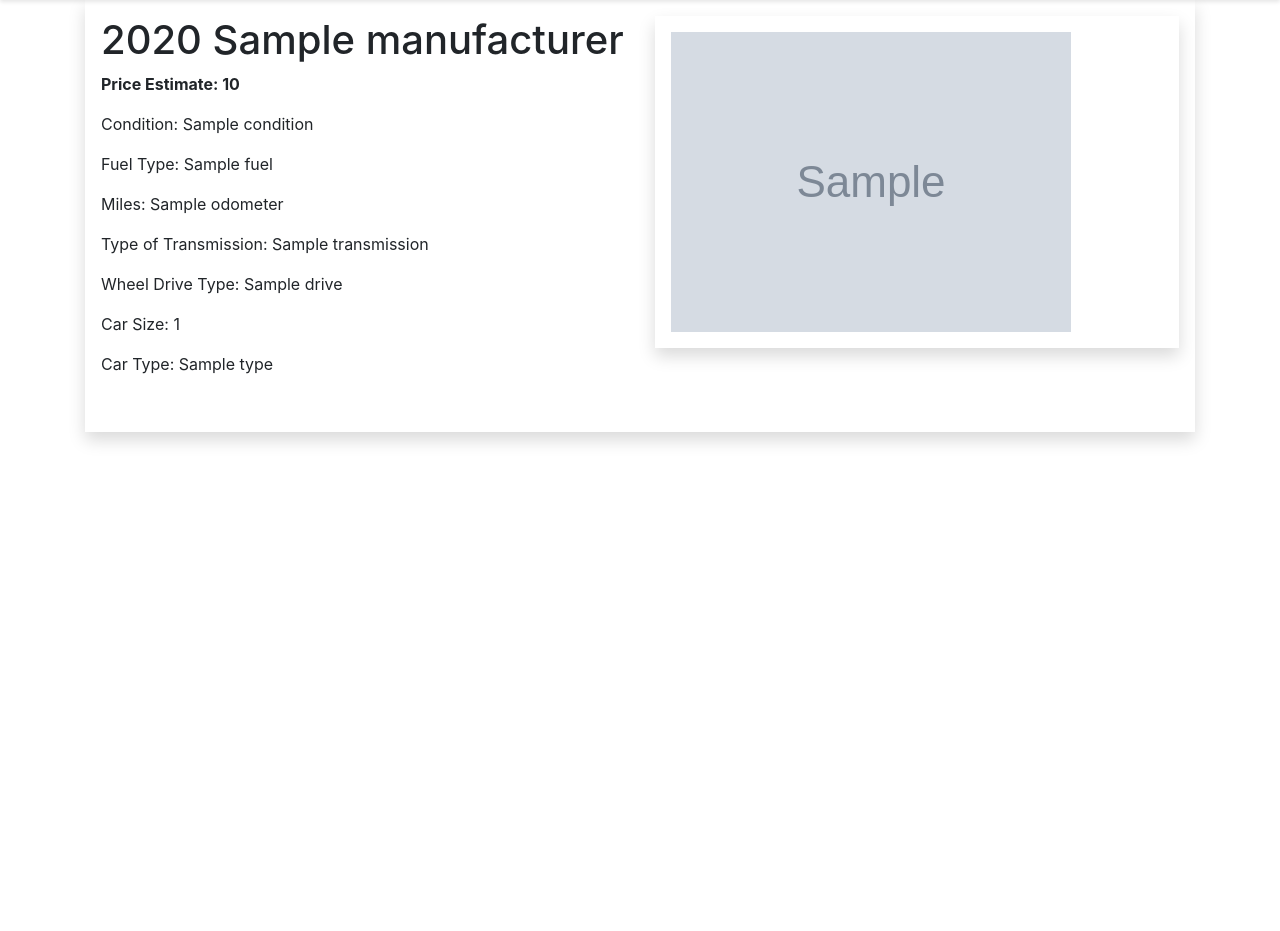
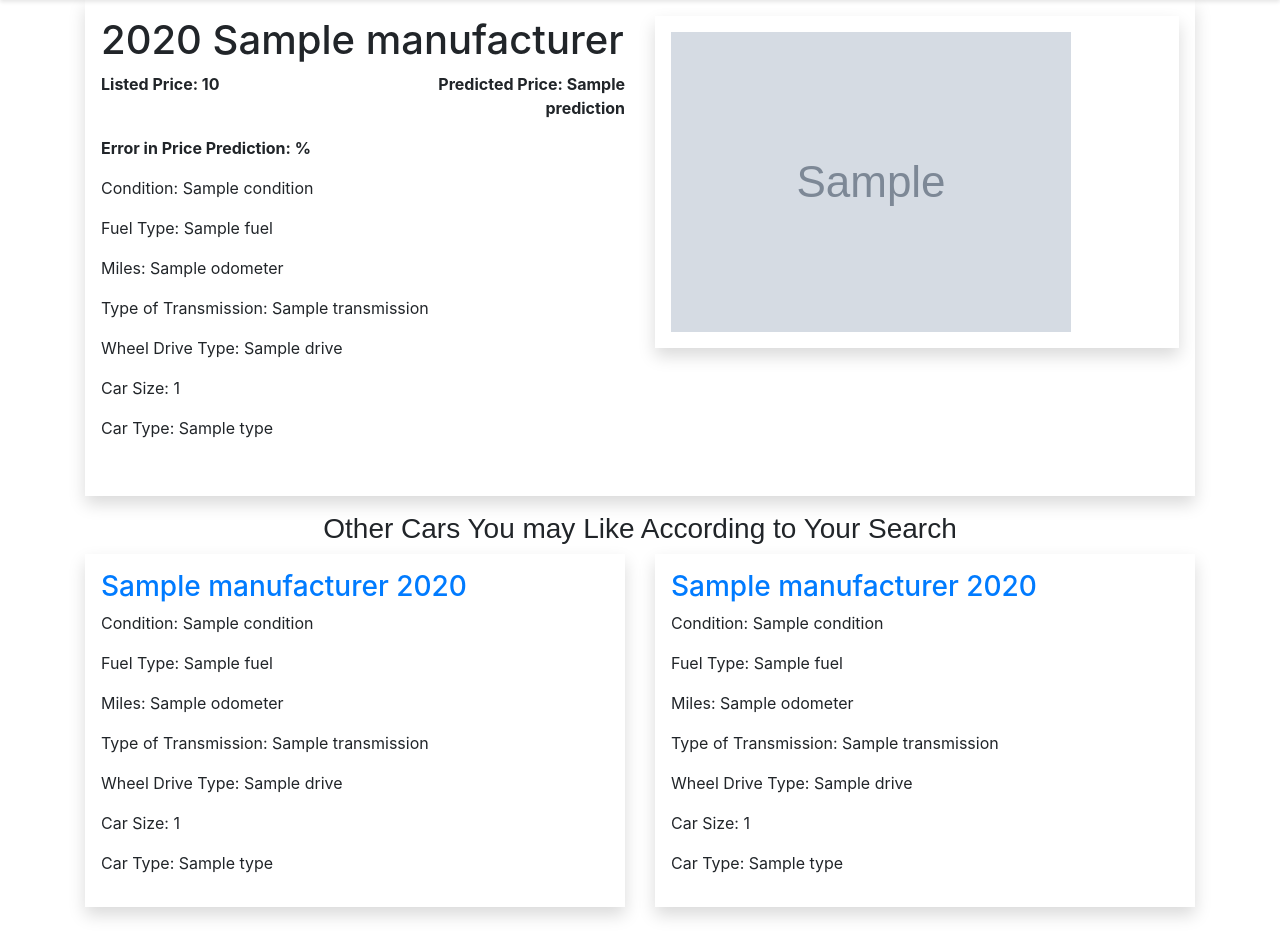
Before and after one commit to jaredap1995/UCB_project_4, a Flask app: template frontend/templates/car.html in a window 1280 px wide. Shown: the part 100-1031 px from the top of the page. Before the commit the page ends 544 px from the top, so only its background shows below. Run offline with Flask 3, Linux system fonts and the light colour scheme; the template is opened without the code that fills it: most values are stand-ins (such as "Sample title", 1, 10 or a date in 2020); grey boxes marked "Sample" are stand-in pictures; some libraries are stand-ins or nearby versions.

Commit message:
finished up cars page

```diff
--- a/frontend/app.py
+++ b/frontend/app.py
@@ -16,9 +16,9 @@ from helper import get_df
 # Database Setup
 #################################################
 
-conn = psycopg2.connect(database="proj_4",
-                            user="postgres",
-                            password="postgres", #password="postgres"
+conn = psycopg2.connect(database="project_4",
+                            user="jaredp",
+                            password="secret", #password="postgres"
                             host="localhost",
                             port = "5432"
                             # port="5433"
@@ -133,10 +133,12 @@ def results():
 def car_details(car_id):
 
     columns=["price", "year","manufacturer","condition","cylinders","fuel","odometer","title_status","transmission","drive","size","type","paint_color","state","posting_date", 'id']
-    cur.execute(f"Select * from used_cars")
-    data=cur.fetchall()
-    data=pd.DataFrame(data, columns=columns)
-    reccomendations = recommendation_model(car_id)
+    # cur.execute(f"Select * from used_cars")
+    # data=cur.fetchall()
+    # data=pd.DataFrame(data, columns=columns)
+    # data['price']=data['price'].astype('int')
+    reccomendations, price_prediction = recommendation_model(car_id)
+    price_prediction={'prediction': price_prediction}
     print(reccomendations) #This successfully pulls the reccomendations
 
 
@@ -146,10 +148,12 @@ def car_details(car_id):
     if not car:
         return ValueError()
     car=pd.Series(car, index = columns).to_dict()
+    car['price']=int(car['price'])
+    price_prediction['percent_error']=round(((car['price']-price_prediction['prediction'])/car['price'])*100, ndigits=1)
     query = f"{car['year']} {car['manufacturer']} {car['size']} {car['type']}"
     car['image'] = get_image_url(query)
 
-    return render_template('car.html', car = car, reccomendations=reccomendations)
+    return render_template('car.html', car = car, reccomendations=reccomendations, price_prediction=price_prediction)
 
 # Fn to return a matrix of lists for line plot data on /about route
 def load_chart():
--- a/frontend/static/backend.js
+++ /dev/null
@@ -1,2 +0,0 @@
-const express = require('express');
-const sgMail = require('@sendgrid/mail');
--- a/frontend/static/css/car.css
+++ b/frontend/static/css/car.css
@@ -0,0 +1,14 @@
+#price_prediction{
+    float: right;
+    width: 100%;
+}
+
+#reccomendation_header {
+    font-family: 'Montserrat', sans-serif;
+    font-size: 28px;
+    font-weight: 500;
+    color: 'black'; /* Adjust color as needed */
+    text-align: center;
+    border-radius: 8px;
+    box-shadow: 0 4px 8px rgba(0, 0, 0, 0); /
+}
--- a/frontend/templates/car.html
+++ b/frontend/templates/car.html
@@ -20,7 +20,15 @@
 
                                 <div class="col-md-6 mb-4">
                                     <h1> {{ car.year }} {{ car.manufacturer }} </h1>
-                                    <p> <strong> Price Estimate: {{ car.price_predction }} </strong></p>
+                                    <div class="row">
+                                        <div class="col-md-6">
+                                            <p><strong>Listed Price: {{ car.price }}</strong></p>
+                                        </div>
+                                        <div class="col-md-6 text-md-right">
+                                            <p><strong>Predicted Price: {{ price_prediction.prediction }}</strong></p>
+                                        </div>
+                                    </div>
+                                    <p><strong> Error in Price Prediction: {{ price_prediction.percent_error }}% </strong></p>
                                     <p> Condition: {{ car.condition }}</p>
                                     <p> Fuel Type: {{ car.fuel }}</p>
                                     <p> Miles: {{ car.odometer }} </p>
@@ -32,15 +40,56 @@
 
                                 <div class="col-md-6 mb-4">
                                     <div class="p-3 shadow">
-                                        <!-- Insert your image here -->
+                                        <!-- Insert image here -->
                                         <img src="{{ car.image }}" alt="{{ car.year }} {{ car.manufacturer }}" class="img-fluid">
+                                    </div>
 
-                                        <!-- Additional content can be added here if needed -->
-                                    </div>
                                 </div>
                             </div>
                         </div>
                     </div>
+            </div>
+        </div>
+
+        <div class = 'container my-3 mb-3'>
+            <h2 id = 'reccomendation_header'> Other Cars You may Like According to Your Search</h2>
+            <div class = 'row mb-4'>
+                <div class = 'col-md-6'>
+                    <div class = 'p-3 shadow'>
+                        <div class = 'row'>
+                            <div class="col-md-12">
+                                <a href="{{ url_for('car_details', car_id=reccomendations[0].id) }}">
+                                    <h3>{{ reccomendations[0].manufacturer }} {{ reccomendations[0].year }}</h3>
+                                </a>
+                                <p> Condition: {{ reccomendations[0].condition }}</p>
+                                <p> Fuel Type: {{ reccomendations[0].fuel }}</p>
+                                <p> Miles: {{ reccomendations[0].odometer }} </p>
+                                <p> Type of Transmission: {{ reccomendations[0].transmission }} </p>
+                                <p> Wheel Drive Type: {{ reccomendations[0].drive }} </p>
+                                <p> Car Size: {{ reccomendations[0].size }} </p>
+                                <p> Car Type: {{ reccomendations[0].type }} </p>
+                            </div>
+                        </div>
+                    </div>
+                </div>
+                <div class = 'col-md-6'>
+                    <div class = 'p-3 shadow'>
+                        <div class = 'row'>
+                            <div class="col-md-12">
+                                <a href="{{ url_for('car_details', car_id=reccomendations[1].id) }}">
+                                    <h3>{{ reccomendations[1].manufacturer }} {{ reccomendations[1].year }}</h3>
+                                </a>
+                                <p> Condition: {{ reccomendations[1].condition }}</p>
+                                <p> Fuel Type: {{ reccomendations[1].fuel }}</p>
+                                <p> Miles: {{ reccomendations[1].odometer }} </p>
+                                <p> Type of Transmission: {{ reccomendations[1].transmission }} </p>
+                                <p> Wheel Drive Type: {{ reccomendations[1].drive }} </p>
+                                <p> Car Size: {{ reccomendations[1].size }} </p>
+                                <p> Car Type: {{ reccomendations[1].type }} </p>
+                            </div>
+                        </div>
+                    </div>
+                </div>
             </div>
         </div>
         {% endblock %}
```
Also changed, not shown: frontend/recommender.py (+13 -14 lines), frontend/templates/results.html (+5 -3 lines).
